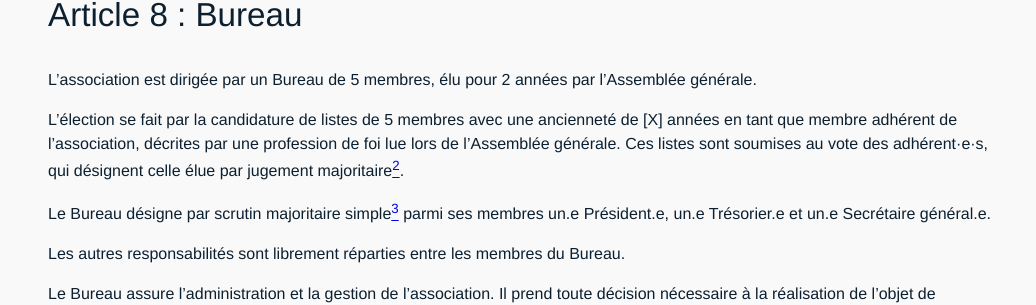
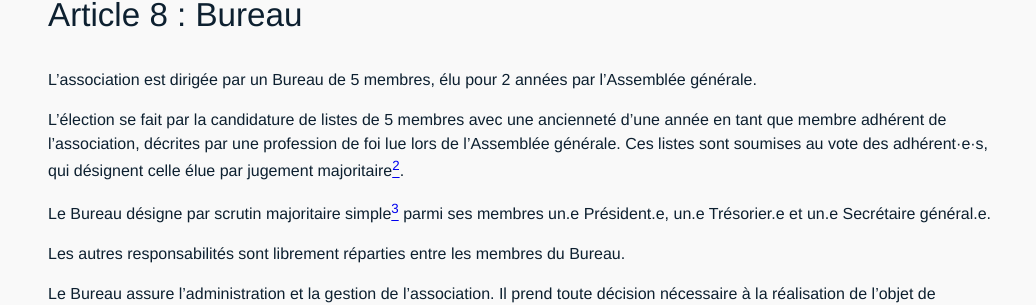
Before and after one commit to AgileFrance/AgileFrance.github.io, a Jekyll site: the page built from _pages/statuts.md, in a window 1280 px wide and 900 px high, scrolled down 1533 px. Shown: the part 149-454 px from the top of the window, without its empty margins (112-1148 px from the left). Built offline with Jekyll 4.4.1, drawn with Linux system fonts in a browser that asks for light colours; comment, search, counter and statistics services are not loaded.

Commit message:
1 année d'ancienneté

```diff
--- a/_pages/statuts.md
+++ b/_pages/statuts.md
@@ -53,7 +53,7 @@ Les ressources de l’association comprennent :
 
 L’association est dirigée par un Bureau de 5 membres, élu pour 2 années par l’Assemblée générale.
 
-L’élection se fait par la candidature de listes de 5 membres avec une ancienneté de [X] années en tant que membre adhérent de l’association, décrites par une profession de foi lue lors de l'Assemblée générale. Ces listes sont soumises au vote des adhérent·e·s, qui désignent celle élue par jugement majoritaire[<sup>2</sup>](#references).
+L’élection se fait par la candidature de listes de 5 membres avec une ancienneté d'une année en tant que membre adhérent de l’association, décrites par une profession de foi lue lors de l'Assemblée générale. Ces listes sont soumises au vote des adhérent·e·s, qui désignent celle élue par jugement majoritaire[<sup>2</sup>](#references).
 
 Le Bureau désigne par scrutin majoritaire simple[<sup>3</sup>](#references) parmi ses membres un.e Président.e, un.e Trésorier.e et un.e Secrétaire général.e.
 
```
